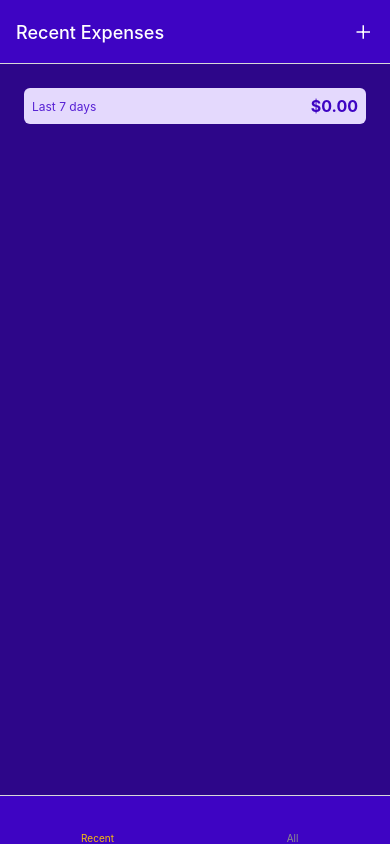
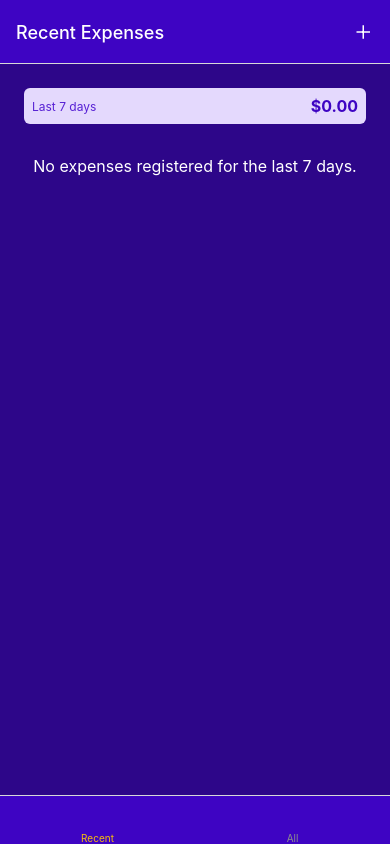
Before and after one commit to rquesada/ExpensesApp, a React Native app: screen /RecentExpenses in a window 390 px wide. Built offline with nearby package versions, Linux system fonts and the light colour scheme.

Commit message:
add styles

```diff
--- a/App.js
+++ b/App.js
@@ -64,7 +64,7 @@
 export default function App() {
   return (
     <>
-      <StatusBar style='auto' />
+      <StatusBar style='light' />
       <ExpensesContextProvider>
         <NavigationContainer>
           <Stack.Navigator screenOptions={{
--- a/components/ExpensesOutput/ExpensesOutput.js
+++ b/components/ExpensesOutput/ExpensesOutput.js
@@ -1,20 +1,28 @@
 import {
     View,
-    StyleSheet
+    StyleSheet,
+    Text
 } from "react-native";
 import ExpensesList from "./ExpensesList";
 import ExpensesSummary from "./ExpensesSummary";
 import { GlobalStyles } from './../../constants/styles';
 
 
-function ExpensesOutput({expenses, expensesPeriod}){
+function ExpensesOutput({expenses, expensesPeriod, fallbackText}){
+
+    let content = <Text style={styles.infoText}>{fallbackText}</Text>;
+
+    if(expenses.length > 0){
+        content = <ExpensesList expenses={expenses} />;
+    }
+
     return (
         <View style={styles.container}>
             <ExpensesSummary
                 expenses={expenses}
                 periodName={expensesPeriod}
             />
-            <ExpensesList expenses={expenses} />
+            {content}
         </View>
     );
 }
@@ -28,5 +36,11 @@
         paddingTop: 24,
         paddingBottom: 0,
         backgroundColor: GlobalStyles.colors.primary700
+    },
+    infoText:{
+        color: 'white',
+        fontSize: 16,
+        textAlign: 'center',
+        marginTop: 32
     }
 });
--- a/screens/AllExpenses.js
+++ b/screens/AllExpenses.js
@@ -9,7 +9,11 @@
     const expensesCtx = useContext(ExpensesContext);
 
     return (
-        <ExpensesOutput expenses={expensesCtx.expenses} expensesPeriod="Total"/>
+        <ExpensesOutput
+            expenses={expensesCtx.expenses}
+            expensesPeriod="Total"
+            fallbackText="No registered expenses found!"
+        />
     );
 };
 
--- a/screens/RecentExpenses.js
+++ b/screens/RecentExpenses.js
@@ -17,7 +17,11 @@
     });
 
     return (
-        <ExpensesOutput expenses={recentExpenses} expensesPeriod="Last 7 days" />
+        <ExpensesOutput
+            expenses={recentExpenses}
+            expensesPeriod="Last 7 days"
+            fallbackText="No expenses registered for the last 7 days."
+        />
     );
 };
 
```
